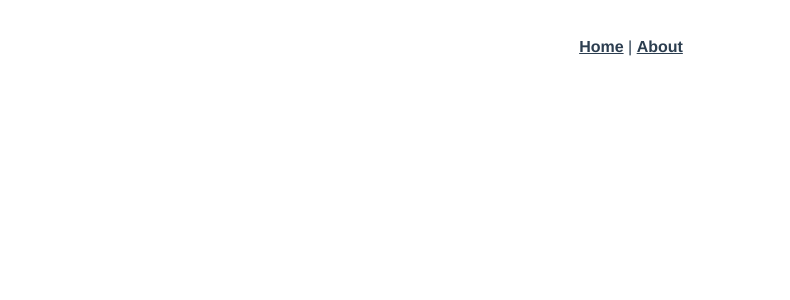
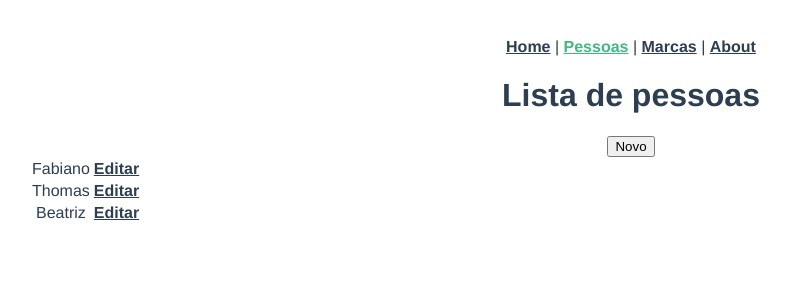
Before and after one commit to sblockwel/apredendo-rotas-vue, a Vue app: page /pessoa in a window 1280 px wide. Before the commit this address had no page. Shown: the top 300 px of the page, without its empty margins (9-799 px from the left). Built offline with nearby package versions, Linux system fonts and the light colour scheme.

Commit message:
Iniciando com API

```diff
--- a/package.json
+++ b/package.json
@@ -8,6 +8,7 @@
     "lint": "vue-cli-service lint"
   },
   "dependencies": {
+    "axios": "^0.23.0",
     "core-js": "^3.6.5",
     "vue": "^3.0.0",
     "vue-router": "^4.0.0-0"
--- a/src/App.vue
+++ b/src/App.vue
@@ -1,9 +1,15 @@
 <template>
   <div id="nav">
+
     <router-link to="/">Home</router-link> |
+    <router-link to="/pessoa">Pessoas</router-link> |
+    <router-link to="/marca">Marcas</router-link> |
     <router-link to="/about">About</router-link>
+    <div class="">
+      <router-view/>
+    </div>
   </div>
-  <router-view/>
+
 </template>
 
 <style>
--- a/src/router/index.js
+++ b/src/router/index.js
@@ -8,13 +8,46 @@ const routes = [
     component: Home
   },
   {
+    path: '/pessoa',
+    name: 'Pessoa',
+    component: () => import('../views/Pessoas.vue')
+  },
+  {
+    path: '/pessoa/novo',
+    name: 'PessoaNovo',
+    component: () => import('../views/FormPessoa.vue')
+  },
+  {
+    path: '/pessoa/:id',
+    name: 'PessoaForm',
+    component: () => import('../views/FormPessoa.vue'),
+    children: [
+      {
+        path: '/endereco',
+        component: () => import('../views/FormPessoaEndereco.vue'),
+      }
+    ]
+  },
+
+  {
     path: '/about',
     name: 'About',
     // route level code-splitting
     // this generates a separate chunk (about.[hash].js) for this route
     // which is lazy-loaded when the route is visited.
     component: () => import(/* webpackChunkName: "about" */ '../views/About.vue')
-  }
+  },
+  {
+    path: '/marca',
+    name: 'Marca',
+    component: () => import('../views/Marcas.vue')
+  },
+  {
+    path: '/marca/:id',
+    name: 'MarcaForm',
+    component: () => import('../views/FormMarca.vue')
+  },
+
 ]
 
 const router = createRouter({
--- /dev/null
+++ b/src/views/FormMarca.vue
@@ -0,0 +1,38 @@
+<template>
+  <div>
+      <h1>Form marca</h1>
+      <form v-if="marca">
+        <input type="number" v-model="marca.id" placeholder="Id"/> <br/>
+        <input type="text" v-model="marca.nome" placeholder="Nome"/> <br/>
+        <input type="submit" value="Salvar"/>
+        <button @click.prevent="voltar"> Voltar</button>
+      </form>
+  </div>
+</template>
+
+<script>
+import axios from 'axios'
+export default {
+    data() {
+        return {
+            marca: null
+        }
+    },
+    mounted() {
+        axios.get(`https://carros-app-example.herokuapp.com/marca/${this.$route.params.id}`)
+            .then(response => {
+                this.marca = response.data
+            })
+    },
+    methods: {
+        voltar() {
+            this.$router.go(-1)
+        }
+    }
+
+}
+</script>
+
+<style>
+
+</style>
--- /dev/null
+++ b/src/views/FormPessoa.vue
@@ -0,0 +1,38 @@
+<template>
+  <div>
+      <h1>Form pessoa</h1>
+       {{ $route.params.id }}
+
+      <a href="#" @click="openEnderecos()">Endereços</a>
+      <router-view/>
+
+      <button @click="voltar()">Voltar</button>
+  </div>
+</template>
+
+<script>
+export default {
+    methods: {
+        voltar() {
+            this.$router.go(-1)
+        },
+        openEnderecos() {
+            this.$router.push('/endereco' )
+        }
+    },
+    mounted() {
+        console.log(this.$route.params.id)
+    },
+    watch: {
+        $route(to, from) {
+            console.log(to)
+            console.log(from)
+        }
+    }
+
+}
+</script>
+
+<style>
+
+</style>
--- /dev/null
+++ b/src/views/FormPessoaEndereco.vue
@@ -0,0 +1,13 @@
+<template>
+  <div>Endereços</div>
+</template>
+
+<script>
+export default {
+
+}
+</script>
+
+<style>
+
+</style>
--- /dev/null
+++ b/src/views/Marcas.vue
@@ -0,0 +1,45 @@
+<template>
+  <div>
+      <h1>Marcas</h1>
+      <table>
+          <th>
+              <td>Id</td>
+              <td>Nome</td>
+              <td></td>
+          </th>
+          <tr v-for="m in marcas" :key="m.id">
+              <td>{{m.id}}</td>
+              <td>{{m.nome}}</td>
+              <td><a href="#" @click="editar(m)">Editar</a></td>
+          </tr>
+      </table>
+  </div>
+</template>
+
+<script>
+import axios from 'axios'
+export default {
+    data() {
+        return {
+            marcas: []
+        }
+    },
+    mounted() {
+        axios.get('https://carros-app-example.herokuapp.com/marca').then(response => {
+            this.marcas = response.data
+        })
+
+    },
+    methods: {
+        editar(marca) {
+            this.$router.push(`/marca/${marca.id}`)
+        }
+    }
+
+
+}
+</script>
+
+<style>
+
+</style>
--- /dev/null
+++ b/src/views/Pessoas.vue
@@ -0,0 +1,51 @@
+<template>
+  <div>
+      <h1>Lista de pessoas</h1>
+      <button @click="novaPessoa()">Novo</button>
+      <table>
+          <tr v-for="p in pessoas" :key="p.id">
+              <td>{{p.nome}}</td>
+              <td><a href="#" @click="editar(p)">Editar</a></td>
+          </tr>
+      </table>
+
+  </div>
+</template>
+
+<script>
+export default {
+    data() {
+        return {
+            pessoas: [
+                {
+                    id: 1,
+                    nome: "Fabiano"
+                },
+                {
+                    id: 2,
+                    nome: "Thomas"
+                },
+                {
+                    id: 3,
+                    nome: "Beatriz"
+                }
+
+
+            ]
+        }
+    },
+    methods: {
+        novaPessoa() {
+            this.$router.push('/pessoa/novo')
+        },
+        editar(pessoa) {
+            this.$router.push('/pessoa/' + pessoa.id)
+        }
+    }
+
+}
+</script>
+
+<style>
+
+</style>
```
Also changed, not shown: src/views/FormMarca copy.vue (added, +38 -0 lines), 1 other file (tests, documents, lock files or other folders).
